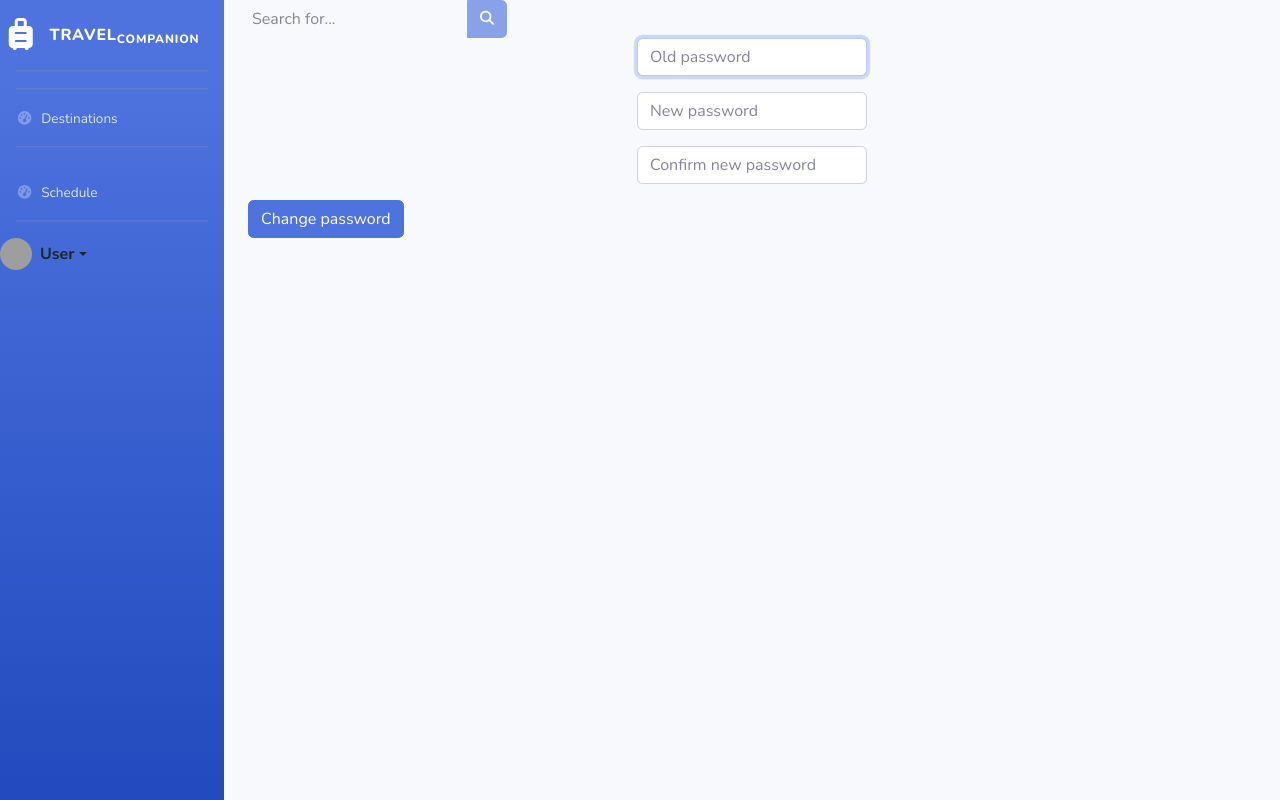
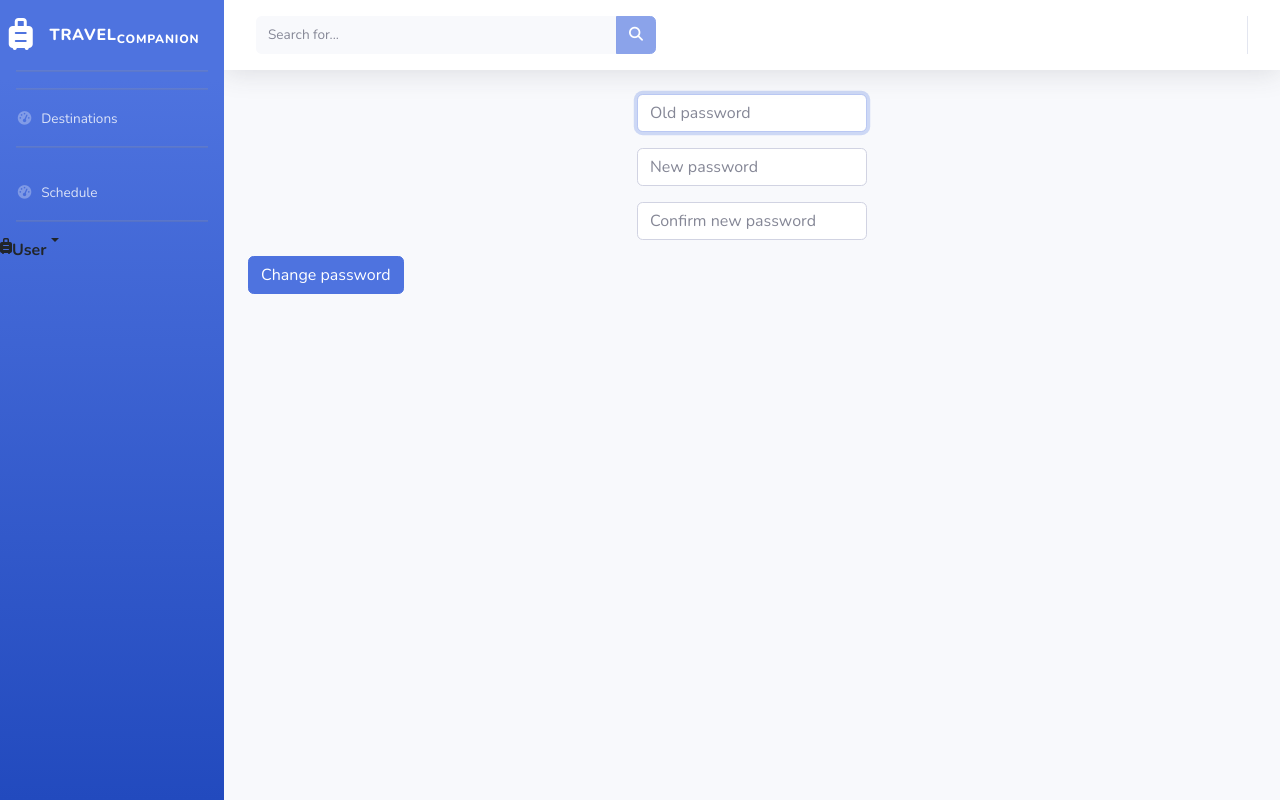
Before and after one commit to Hevsy/Travel-Companion, a Flask app: page /pwdchange in a window 1280 px wide. Run offline with Flask 3, Linux system fonts and the light colour scheme; some libraries are stand-ins or nearby versions; grey boxes are pictures that could not be loaded.

Commit message:
working on sidebar

```diff
--- a/templates/layout.html
+++ b/templates/layout.html
@@ -68,11 +68,14 @@
             <hr class="sidebar-divider">
 
             <!-- Nav Item - User Information -->
-            <div class="dropdown">
-                <a href="#" class="d-flex align-items-center link-dark text-decoration-none dropdown-toggle"
-                    data-bs-toggle="dropdown" aria-expanded="false">
-                    <img src="https://github.com/mdo.png" alt="" width="32"
-                        height="32" class="rounded-circle me-2">
+            <div class="dropdown text-center d-none d-md-inline">
+                <a href="#" class="sidebar-brand-icon dropdown">
+
+
+                </a>
+                <a href="#" class="d-flex link-dark dropdown-toggle"
+                    data-bs-toggle="dropdown">
+                    <i class="fa-solid fa-suitcase-rolling dropdown" data-bs-toggle="dropdown"></i>
                     <strong>User</strong>
                 </a>
                 <ul class="dropdown-menu text-small shadow">
@@ -93,8 +96,10 @@
             <!-- Main Content -->
             <div id="content">
                 <!-- Topbar -->
+                <nav class="navbar navbar-expand navbar-light bg-white topbar mb-4 static-top shadow">
                     <!-- Topbar Search -->
-                <form class="d-none d-sm-inline-block form-inline mr-auto ml-md-3 my-2 my-md-0 mw-100 navbar-search">
+                    <form
+                        class="d-none d-sm-inline-block form-inline mr-auto ml-md-3 my-2 my-md-0 mw-100 navbar-search">
                         <div class="input-group">
                             <input type="text" class="form-control bg-light border-0 small" placeholder="Search for..."
                                 aria-label="Search" aria-describedby="basic-addon2" />
```
Lines whose indentation alone changed are shown as unchanged.
